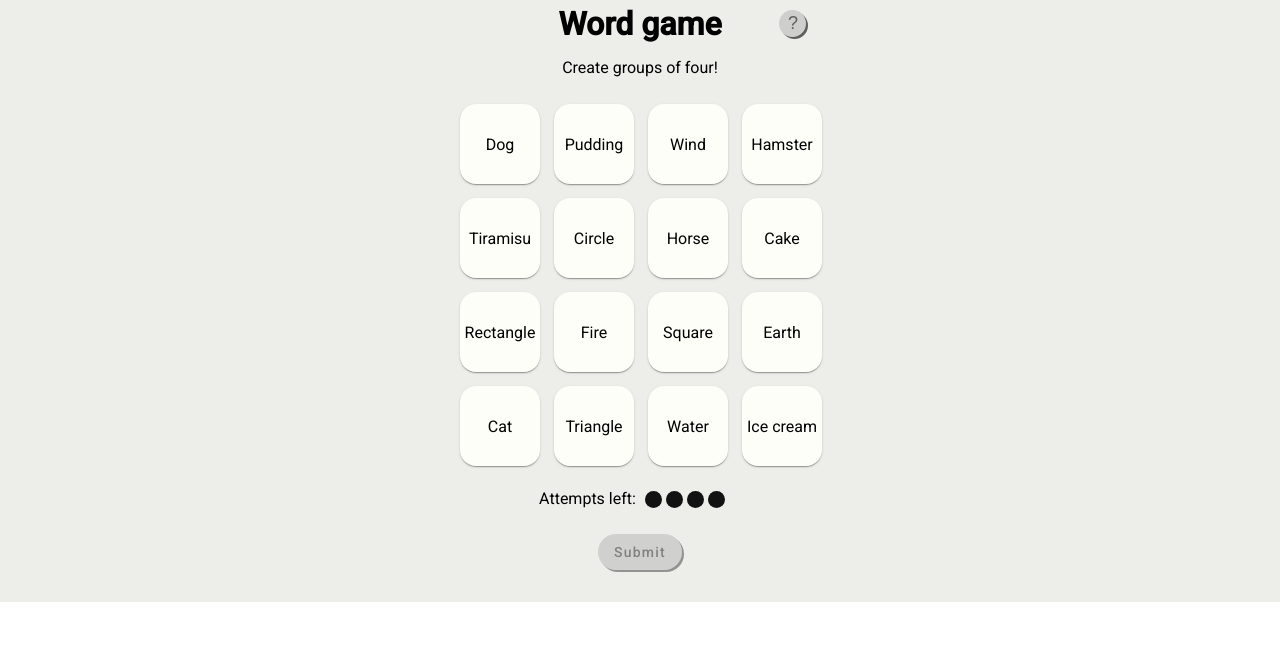
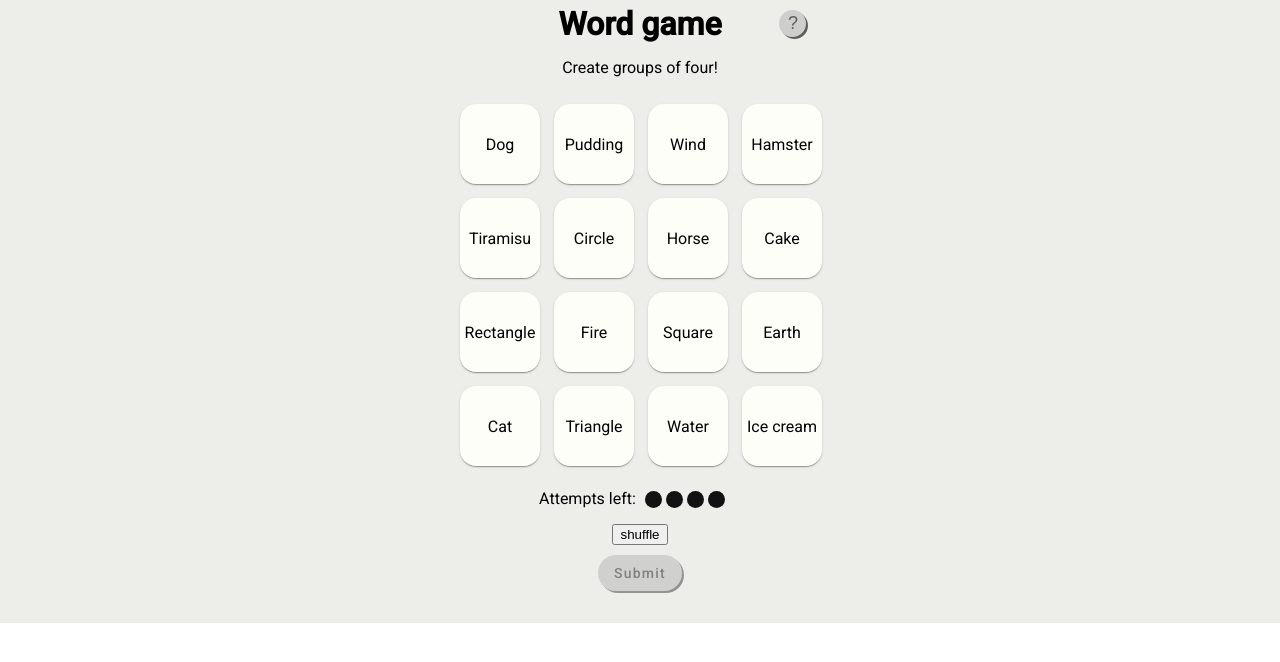
Before and after one commit to emmiberge/word-game-2.0, an Angular app: page / in a window 1280 px wide. Shown: the top 662 px of the page. Built offline with nearby package versions, Linux system fonts and the light colour scheme.

Commit message:
Can shuffle unknown tiles

```diff
--- a/src/app/app.component.html
+++ b/src/app/app.component.html
@@ -12,7 +12,7 @@
       <span *ngFor="let n of numSequence(attemptsLeft)" class="dotAttempt"></span>
     </div>
   </div>
-
+  <button (click)="shuffleTiles()">shuffle</button>
   <button disabled={{!canSubmitGuess}} style="margin-top: 10px;" id="submit-button" (click)="submitChoice()" mat-raised-button>Submit</button>
   <p>{{displayText}}</p>
 
--- a/src/app/app.component.ts
+++ b/src/app/app.component.ts
@@ -36,6 +36,10 @@ export class AppComponent {
 
   submitChoice(){
     this.GridComponent.submitTiles();
+  }
+
+  shuffleTiles(){
+    this.GridComponent.shuffleTiles();
   }
 
   numSequence(n: number): Array<number> {
--- a/src/components/grid/grid.component.ts
+++ b/src/components/grid/grid.component.ts
@@ -155,7 +155,20 @@ export class GridComponent implements OnInit{
 
   // Called when player wants to shuffle
   shuffleTiles(){
-    this.tiles = ShufflingService.shuffle(this.tiles);
+    const foundTiles : Tile[] = [];
+    var unknownTiles : Tile[] = [];
+
+    this.tiles.forEach(t => {
+      if(t.getIsFound()){
+        foundTiles.push(t);
+      }
+      else{
+        unknownTiles.push(t);
+      }
+    })
+
+    unknownTiles = ShufflingService.shuffle(unknownTiles);
+    this.tiles = foundTiles.concat(unknownTiles);
   }
 
 
```
